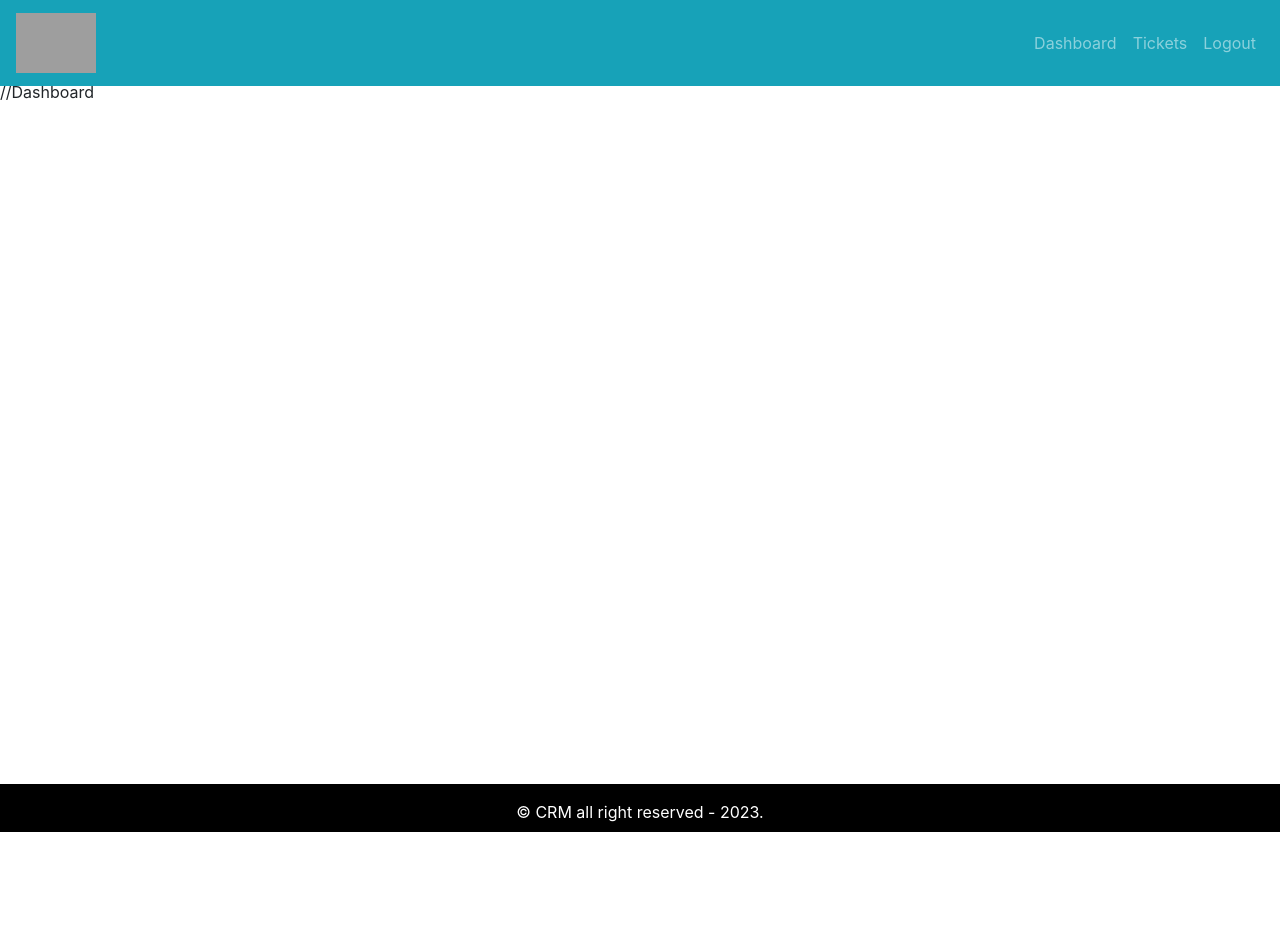
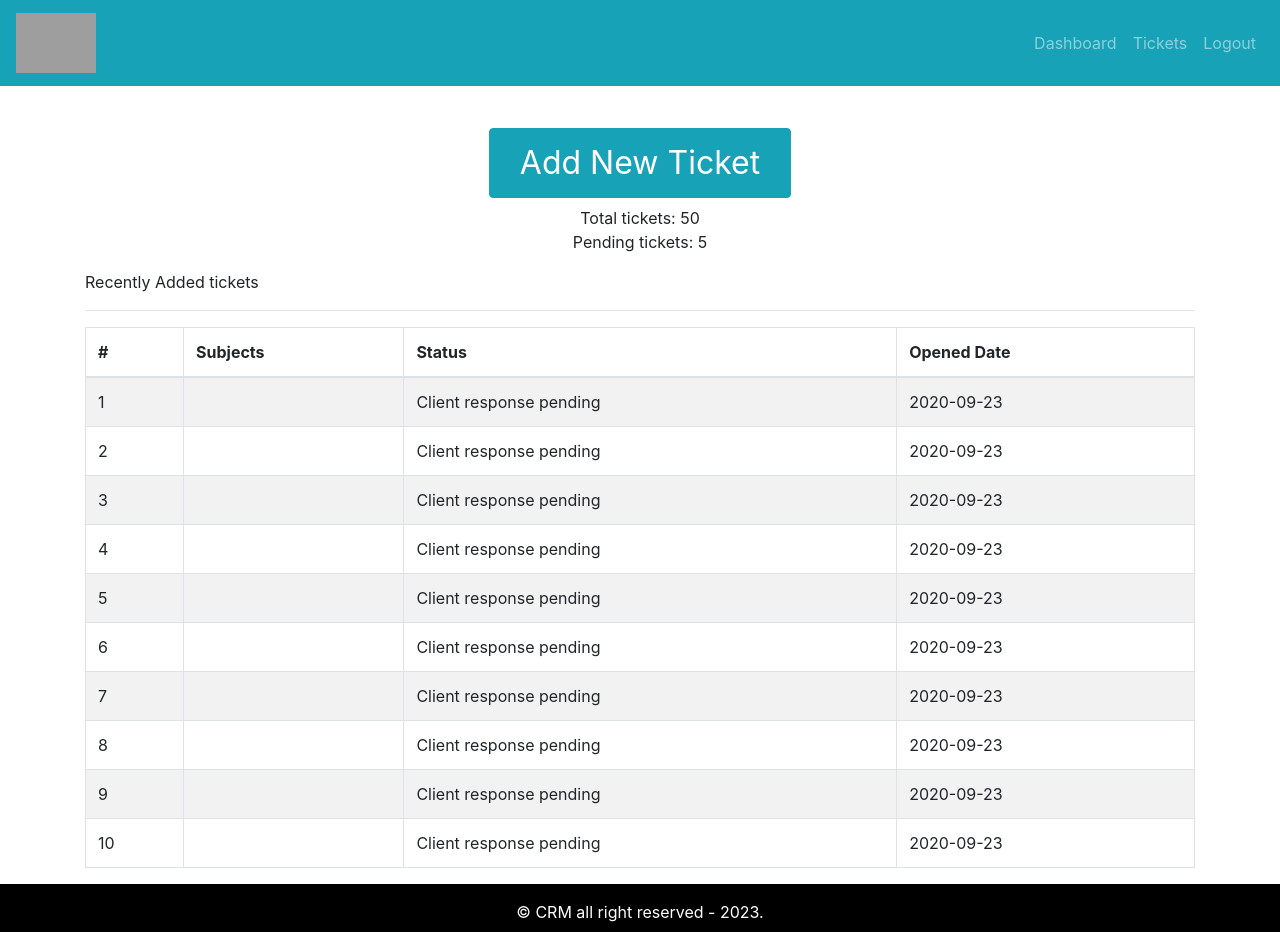
Before and after one commit to RajaBharatS/crm-frontend, a React (Create React App) app: page / in a window 1280 px wide. Before the commit the page ends 832 px from the top, so only its background shows below. Built offline with nearby package versions, Linux system fonts and the light colour scheme; grey boxes are pictures that could not be loaded.

Commit message:
dashboard page added

```diff
--- a/src/App.js
+++ b/src/App.js
@@ -1,6 +1,7 @@
 import React from "react";
 import './App.css';
 import { DefaultLayout } from "./layout/DefaultLayout";
+import { Dashboard } from "./pages/dashboard/Dashboard.page";
 
 import { Entry } from "./pages/entry/Entry.page";
 
@@ -10,7 +11,7 @@
     <div className="App">
       {/*<Entry /> */}
       <DefaultLayout>
-        //Dashboard
+        <Dashboard />
       </DefaultLayout>
     </div>
   );
--- /dev/null
+++ b/src/assets/data/dummy-tickets.json
@@ -0,0 +1,52 @@
+[
+    {
+        "id": 1,
+        "status": "Client response pending",
+        "addedAt": "2020-09-23"
+    },
+    {
+        "id": 2,
+        "status": "Client response pending",
+        "addedAt": "2020-09-23"
+    },
+    {
+        "id": 3,
+        "status": "Client response pending",
+        "addedAt": "2020-09-23"
+    },
+    {
+        "id": 4,
+        "status": "Client response pending",
+        "addedAt": "2020-09-23"
+    },
+    {
+        "id": 5,
+        "status": "Client response pending",
+        "addedAt": "2020-09-23"
+    },
+    {
+        "id": 6,
+        "status": "Client response pending",
+        "addedAt": "2020-09-23"
+    },
+    {
+        "id": 7,
+        "status": "Client response pending",
+        "addedAt": "2020-09-23"
+    },
+    {
+        "id": 8,
+        "status": "Client response pending",
+        "addedAt": "2020-09-23"
+    },
+    {
+        "id": 9,
+        "status": "Client response pending",
+        "addedAt": "2020-09-23"
+    },
+    {
+        "id": 10,
+        "status": "Client response pending",
+        "addedAt": "2020-09-23"
+    }
+]
--- /dev/null
+++ b/src/component/ticket-table/TicketTable.comp.js
@@ -0,0 +1,35 @@
+import React from "react";
+import { Table } from "react-bootstrap";
+
+export const TicketTable = ({ tickets }) => {
+    return (
+    <Table striped bordered hover>
+        <thead>
+            <tr>
+                <th>#</th>
+                <th>Subjects</th>
+                <th>Status</th>
+                <th>Opened Date</th>
+            </tr>
+        </thead>
+        <tbody>
+            {tickets.length ? (
+                tickets.map((row) => (
+                    <tr key={row.id}>
+                        <td>{row.id}</td>
+                        <td>{row.subject}</td>
+                        <td>{row.status}</td>
+                        <td>{row.addedAt}</td>
+                    </tr>
+                ))
+            ) : (
+                <tr>
+                    <td colSpan="4" className="text-center">
+                        No ticket to show{" "}
+                    </td>
+                </tr>
+            )}
+        </tbody>
+    </Table>
+    );
+};
--- /dev/null
+++ b/src/pages/dashboard/Dashboard.page.js
@@ -0,0 +1,38 @@
+import React from "react";
+import { Container, Row, Col, Button } from "react-bootstrap";
+import { TicketTable } from "../../component/ticket-table/TicketTable.comp";
+import tickets from "../../assets/data/dummy-tickets.json";
+
+export const Dashboard = () => {
+    return (
+        <Container>
+            <Row>
+                <Col className="text-center mt-5 mb-2">
+                    <Button
+                    variant="info"
+                    style={{ fontSize: "2rem", padding: "10px 30px" }}
+                    >
+                        Add New Ticket
+                    </Button>
+                </Col>
+            </Row>
+            <Row>
+                <Col className="text-center mb-2">
+                    <div>Total tickets: 50</div>
+                    <div>Pending tickets: 5</div>
+                </Col>
+            </Row>
+            <Row>
+                <Col className="mt-2">
+                    Recently Added tickets
+                </Col>
+            </Row>
+            <hr />
+            <Row>
+                <Col className="recent-ticket">
+                    <TicketTable tickets={tickets} />
+                </Col>
+            </Row>
+        </Container>
+    );
+};
```
